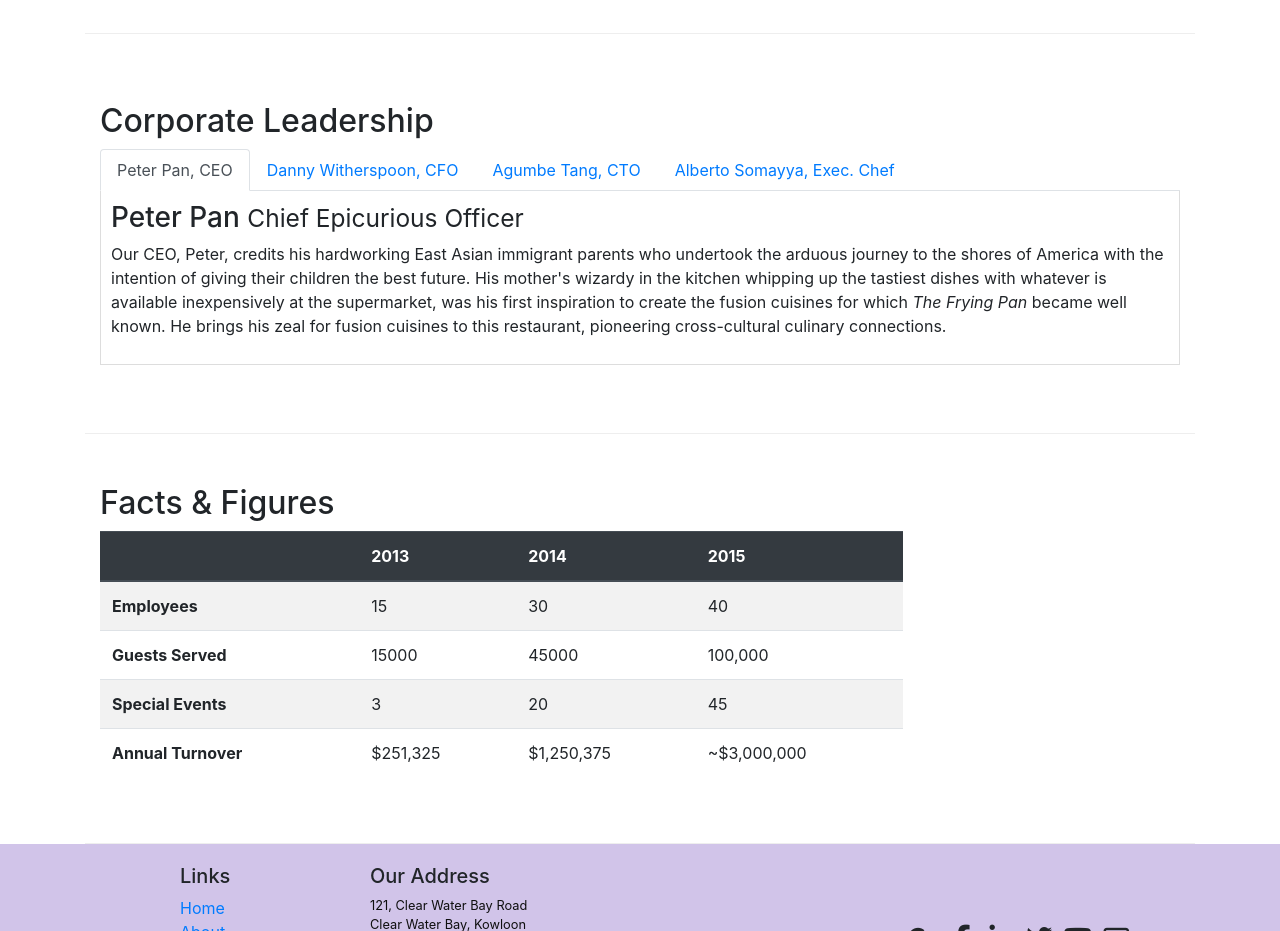
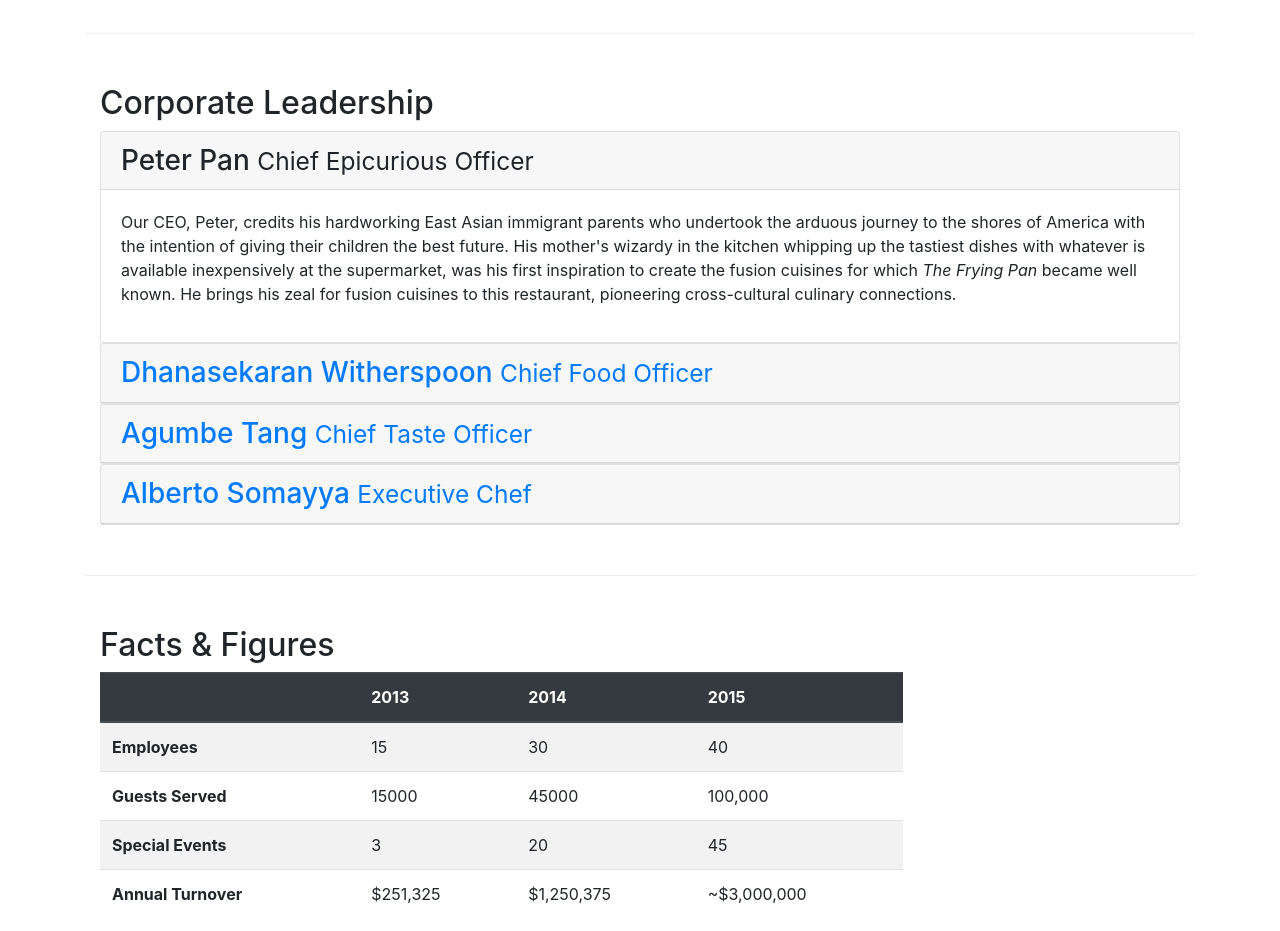
Before and after one commit to KunalKatiyar/conFusion-Bootstrap, a plain HTML site: page aboutus.html in a window 1280 px wide. Shown: the part 940-1871 px from the top of the page. Drawn offline with nearby package versions, Linux system fonts and the light colour scheme.

Commit message:
Accordion

```diff
--- a/aboutus.html
+++ b/aboutus.html
@@ -100,36 +100,59 @@
             <div class="col-12 col-sm">
                 <h2>Corporate Leadership</h2>
 
-                <ul class="nav nav-tabs">
-                    <li class="nav-item">
-                        <a class="nav-link active" href="#peter" role="tab" data-toggle="tab">Peter Pan, CEO</a>
-                    </li>
-                    <li class="nav-item">
-                        <a class="nav-link" href="#danny" role="tab" data-toggle="tab">Danny Witherspoon, CFO</a>
-                    </li>
-                    <li class="nav-item">
-                        <a class="nav-link" href="#agumbe"role="tab" data-toggle="tab">Agumbe Tang, CTO</a>
-                    </li>
-                    <li class="nav-item">
-                        <a class="nav-link" href="#alberto" role="tab" data-toggle="tab">Alberto Somayya, Exec. Chef</a>
-                    </li>
-                </ul>
-                <div class="tab-content">
-                    <div role="tabpanel" class="tab-pane fade show active" id="peter">
-                        <h3>Peter Pan <small>Chief Epicurious Officer</small></h3>
-                        <p class="d-none d-sm-block">Our CEO, Peter, credits his hardworking East Asian immigrant parents who undertook the arduous journey to the shores of America with the intention of giving their children the best future. His mother's wizardy in the kitchen whipping up the tastiest dishes with whatever is available inexpensively at the supermarket, was his first inspiration to create the fusion cuisines for which <em>The Frying Pan</em> became well known. He brings his zeal for fusion cuisines to this restaurant, pioneering cross-cultural culinary connections.</p>
+
+                <div id="accordion">
+                    <div class="card">
+                        <div class="card-header" role="tab" id="peterhead">
+                            <h3 class="mb-0"><a data-toggle="collapse" data-target="#peter">Peter Pan <small>Chief Epicurious Officer</small></a></h3>
+                        </div>
+                        <div class="collapse show" id="peter" data-parent="#accordion">
+                            <div class="card-body">
+                                <p class="d-none d-sm-block">Our CEO, Peter, credits his hardworking East Asian immigrant parents who undertook the arduous journey to the shores of America with the intention of giving their children the best future. His mother's wizardy in the kitchen whipping up the tastiest dishes with whatever is available inexpensively at the supermarket, was his first inspiration to create the fusion cuisines for which <em>The Frying Pan</em> became well known. He brings his zeal for fusion cuisines to this restaurant, pioneering cross-cultural culinary connections.</p>
+                            </div>
+                        </div>
                     </div>
-                    <div role="tabpanel" class="tab-pane fade" id="danny">
-                        <h3>Dhanasekaran Witherspoon <small>Chief Food Officer</small></h3>
-                        <p class="d-none d-sm-block">Our CFO, Danny, as he is affectionately referred to by his colleagues, comes from a long established family tradition in farming and produce. His experiences growing up on a farm in the Australian outback gave him great appreciation for varieties of food sources. As he puts it in his own words, <em>Everything that runs, wins, and everything that stays, pays!</em></p>
+                    <div class="card">
+                        <div class="card-header" role="tab" id="dannyhead">
+                            <h3 class="mb-0">
+                                <a class="collapsed" data-toggle="collapse" data-target="#danny">
+                                Dhanasekaran Witherspoon <small>Chief Food Officer</small>
+                                </a>
+                            </h3>
+                        </div>
+                        <div class="collapse" id="danny" data-parent="#accordion">
+                            <div class="card-body">
+                                <p class="d-none d-sm-block">Our CFO, Danny, as he is affectionately referred to by his colleagues, comes from a long established family tradition in farming and produce. His experiences growing up on a farm in the Australian outback gave him great appreciation for varieties of food sources. As he puts it in his own words, <em>Everything that runs, wins, and everything that stays, pays!</em></em></p>
+                            </div>
+                        </div>
                     </div>
-                    <div role="tabpanel" class="tab-pane fade" id="agumbe">
-                        <h3>Agumbe Tang <small>Chief Taste Officer</small></h3>
-                        <p class="d-none d-sm-block">Blessed with the most discerning gustatory sense, Agumbe, our CTO, personally ensures that every dish that we serve meets his exacting tastes. Our chefs dread the tongue lashing that ensues if their dish does not meet his exacting standards. He lives by his motto, <em>You click only if you survive my lick.</em></p>
+                    <div class="card">
+                        <div class="card-header" role="tab" id="agumbehead">
+                            <h3 class="mb-0">
+                                <a class="collapsed" data-toggle="collapse" data-target="#agumbe">
+                                Agumbe Tang <small>Chief Taste Officer</small>
+                                </a>
+                            </h3>
+                        </div>
+                        <div class="collapse" id="agumbe" data-parent="#accordion">
+                            <div class="card-body">
+                                <p class="d-none d-sm-block">Blessed with the most discerning gustatory sense, Agumbe, our CTO, personally ensures that every dish that we serve meets his exacting tastes. Our chefs dread the tongue lashing that ensues if their dish does not meet his exacting standards. He lives by his motto, <em>You click only if you survive my lick.</em></p>
+                            </div>
+                        </div>
                     </div>
-                    <div role="tabpanel" class="tab-pane fade" id="alberto">
-                        <h3>Alberto Somayya <small>Executive Chef</small></h3>
-                        <p class="d-none d-sm-block">Award winning three-star Michelin chef with wide International experience having worked closely with whos-who in the culinary world, he specializes in creating mouthwatering Indo-Italian fusion experiences. He says, <em>Put together the cuisines from the two craziest cultures, and you get a winning hit! Amma Mia!</em></p>
+                    <div class="card">
+                        <div class="card-header" role="tab" id="albertohead">
+                            <h3 class="mb-0">
+                                <a class="collapsed" data-toggle="collapse" data-target="#alberto">
+                                Alberto Somayya <small>Executive Chef</small>
+                                </a>
+                            </h3>
+                        </div>
+                        <div class="collapse" id="alberto" data-parent="#accordion">
+                            <div class="card-body">
+                                <p class="d-none d-sm-block">Award winning three-star Michelin chef with wide International experience having worked closely with whos-who in the culinary world, he specializes in creating mouthwatering Indo-Italian fusion experiences. He says, <em>Put together the cuisines from the two craziest cultures, and you get a winning hit! Amma Mia!</em></em></p>
+                            </div>
+                        </div>
                     </div>
                 </div>
             </div>
```
